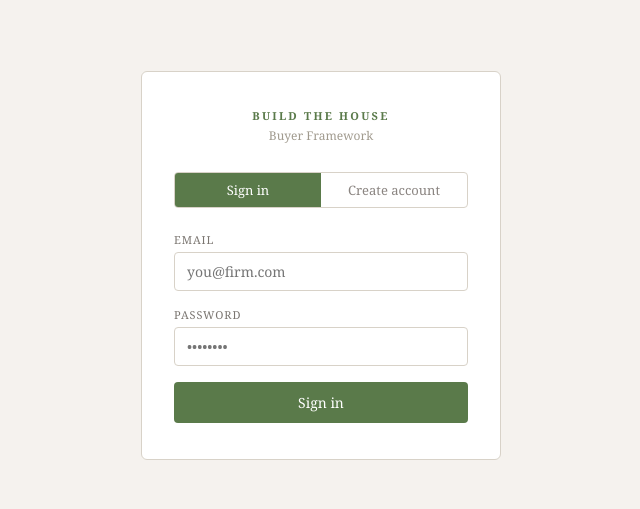
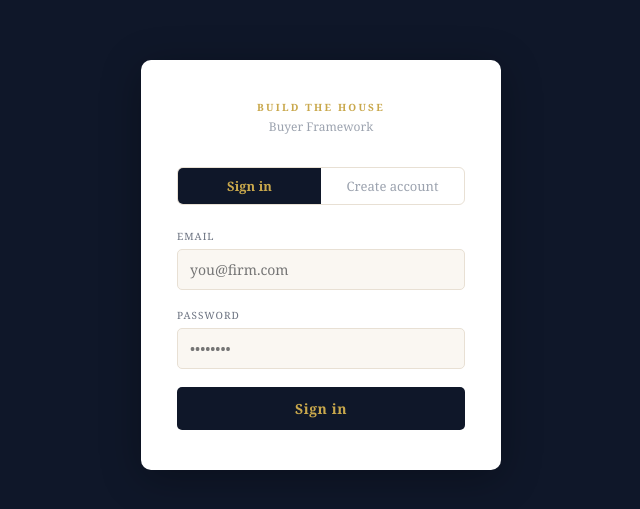
Before and after one commit to elizabeth515/NorthStar, a React (Vite) app in the folder bth-app/: page / in a window 1280 px wide. Shown: the part 135-644 px from the top of the page, without its empty margins (319-959 px from the left). Built offline with nearby package versions, Linux system fonts and the light colour scheme.

Commit message:
Update Login.jsx

```diff
--- a/bth-app/src/Login.jsx
+++ b/bth-app/src/Login.jsx
@@ -11,17 +11,12 @@ export default function Login() {
   const [message, setMessage] = useState('')
 
   const handleSubmit = async () => {
-    setError('')
-    setMessage('')
-    setLoading(true)
-
+    setError(''); setMessage(''); setLoading(true)
     if (mode === 'signup') {
       if (!name.trim()) { setError('Enter your name.'); setLoading(false); return }
       const { data, error: signUpError } = await supabase.auth.signUp({ email, password })
       if (signUpError) { setError(signUpError.message); setLoading(false); return }
-      if (data?.user) {
-        await supabase.from('agents').upsert({ id: data.user.id, email, name: name.trim() })
-      }
+      if (data?.user) await supabase.from('agents').upsert({ id: data.user.id, email, name: name.trim() })
     } else {
       const { error: signInError } = await supabase.auth.signInWithPassword({ email, password })
       if (signInError) setError(signInError.message)
@@ -32,8 +27,8 @@ export default function Login() {
   return (
     <div style={s.shell}>
       <div style={s.card}>
-        <div style={s.brand}>BUILD THE HOUSE</div>
-        <div style={s.sub}>Buyer Framework</div>
+        <div style={s.brandMark}>BUILD THE HOUSE</div>
+        <div style={s.brandSub}>Buyer Framework</div>
 
         <div style={s.toggleRow}>
           <button style={{ ...s.toggle, ...(mode === 'signin' ? s.toggleActive : {}) }} onClick={() => { setMode('signin'); setError(''); setMessage('') }}>Sign in</button>
@@ -67,17 +62,17 @@ export default function Login() {
 }
 
 const s = {
-  shell: { display: 'flex', alignItems: 'center', justifyContent: 'center', height: '100vh', background: '#f5f2ee' },
-  card: { width: 360, background: '#fff', border: '1px solid #d8d2c8', borderRadius: 6, padding: '36px 32px' },
-  brand: { fontSize: 11, letterSpacing: '0.2em', color: '#5a7a4a', fontWeight: 'bold', marginBottom: 4, textAlign: 'center' },
-  sub: { fontSize: 12, color: '#a09a8e', textAlign: 'center', marginBottom: 28 },
-  toggleRow: { display: 'flex', marginBottom: 24, border: '1px solid #d8d2c8', borderRadius: 4, overflow: 'hidden' },
-  toggle: { flex: 1, padding: '8px', border: 'none', background: 'transparent', fontSize: 13, cursor: 'pointer', fontFamily: 'Georgia, serif', color: '#8a8480' },
-  toggleActive: { background: '#5a7a4a', color: '#fff' },
-  field: { marginBottom: 16 },
-  label: { display: 'block', fontSize: 11, letterSpacing: '0.08em', color: '#7a7570', textTransform: 'uppercase', marginBottom: 5 },
-  input: { width: '100%', padding: '9px 12px', border: '1px solid #d8d2c8', borderRadius: 4, fontSize: 14, fontFamily: 'Georgia, serif', outline: 'none', color: '#2a2521' },
-  error: { fontSize: 12, color: '#a05040', marginBottom: 14, padding: '8px 10px', background: '#fdf0ee', borderRadius: 3 },
-  success: { fontSize: 12, color: '#3a6a2a', marginBottom: 14, padding: '8px 10px', background: '#f0f7ec', borderRadius: 3 },
-  btn: { width: '100%', padding: '11px', background: '#5a7a4a', color: '#fff', border: 'none', borderRadius: 4, fontSize: 14, cursor: 'pointer', fontFamily: 'Georgia, serif' },
+  shell: { display: 'flex', alignItems: 'center', justifyContent: 'center', height: '100vh', background: '#0f1729', fontFamily: "Georgia, 'Times New Roman', serif" },
+  card: { width: 360, background: '#fff', borderRadius: 10, padding: '40px 36px', boxShadow: '0 8px 40px rgba(0,0,0,0.3)' },
+  brandMark: { fontSize: 10, letterSpacing: '0.22em', color: '#c9a84c', fontWeight: 'bold', marginBottom: 4, textAlign: 'center' },
+  brandSub: { fontSize: 12, color: '#9ca3af', textAlign: 'center', marginBottom: 32 },
+  toggleRow: { display: 'flex', marginBottom: 24, border: '1px solid #e8e0d4', borderRadius: 6, overflow: 'hidden' },
+  toggle: { flex: 1, padding: '9px', border: 'none', background: 'transparent', fontSize: 13, cursor: 'pointer', fontFamily: 'Georgia, serif', color: '#9ca3af' },
+  toggleActive: { background: '#0f1729', color: '#c9a84c', fontWeight: 'bold' },
+  field: { marginBottom: 18 },
+  label: { display: 'block', fontSize: 10, letterSpacing: '0.1em', color: '#6b7280', textTransform: 'uppercase', marginBottom: 6 },
+  input: { width: '100%', boxSizing: 'border-box', padding: '10px 12px', border: '1px solid #e8e0d4', borderRadius: 5, fontSize: 14, fontFamily: 'Georgia, serif', outline: 'none', color: '#0f1729', background: '#faf7f2' },
+  error: { fontSize: 12, color: '#dc2626', marginBottom: 14, padding: '8px 12px', background: '#fef2f2', borderRadius: 4 },
+  success: { fontSize: 12, color: '#16a34a', marginBottom: 14, padding: '8px 12px', background: '#f0fdf4', borderRadius: 4 },
+  btn: { width: '100%', padding: '12px', background: '#0f1729', color: '#c9a84c', border: 'none', borderRadius: 5, fontSize: 14, cursor: 'pointer', fontFamily: 'Georgia, serif', fontWeight: 'bold', letterSpacing: '0.04em' },
 }
```
